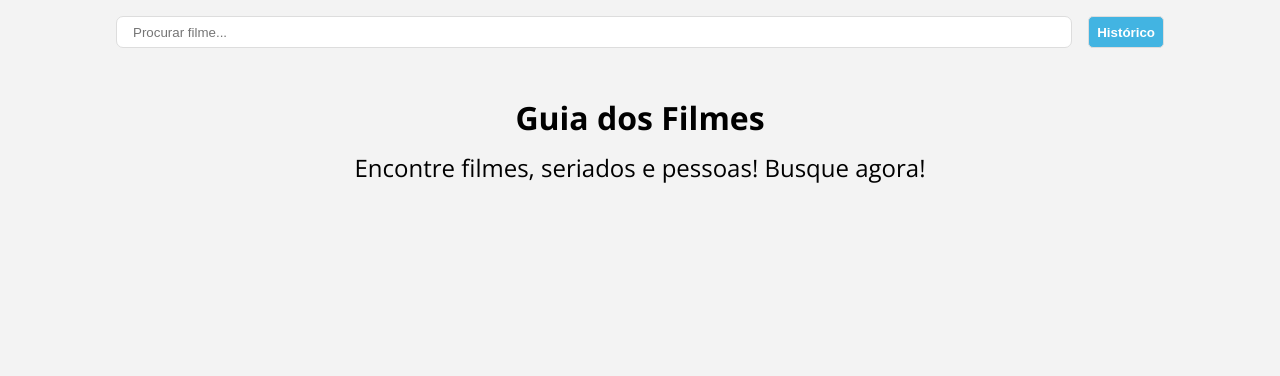
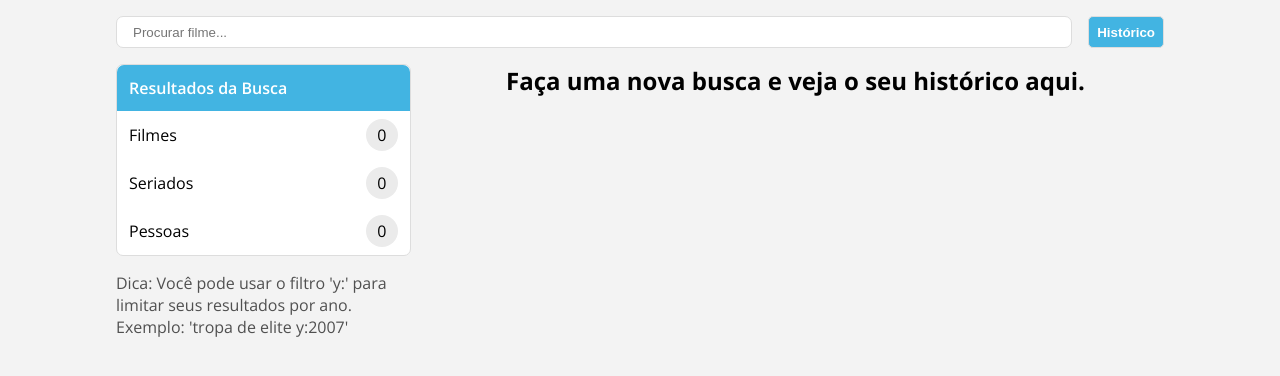
Before and after one commit to okalil/guide-to-movies, a Next.js app: page / in a window 1280 px wide. Both pictures are taken after a click on the button "Histórico". Shown: the top 376 px of the page. Built offline with nearby package versions, Linux system fonts and the light colour scheme.

Commit message:
update results history

```diff
--- a/src/components/History/index.js
+++ b/src/components/History/index.js
@@ -19,9 +19,12 @@ export default function ResultsHistory({ currentFilter }) {
           ? 'Faça uma nova busca e veja o seu histórico aqui.'
           : 'Histórico de resultados'}
       </h2>
-      {history.map((result, i) => {
-        return <Main key={i} {...{ currentFilter, historyData: result }} />;
-      })}
+      {history
+        .reverse()
+        .slice(0, 100)
+        .map((result, i) => {
+          return <Main key={i} {...{ currentFilter, historyData: result }} />;
+        })}
     </Container>
   );
 }
--- a/src/contexts/SearchContext.js
+++ b/src/contexts/SearchContext.js
@@ -9,7 +9,20 @@ export function SearchContextProvider({ children }) {
   const { data } = search;
 
   useEffect(() => {
-    if (data && data.results[0]) setHistory([...history, data]);
+    const history = JSON.parse(localStorage.getItem('movies-results-history'));
+
+    if (history) setHistory(history);
+  }, []);
+
+  useEffect(() => {
+    if (data && data.results[0]) {
+      const newHistory = [...history, data];
+      setHistory(newHistory);
+      localStorage.setItem(
+        'movies-results-history',
+        JSON.stringify(newHistory)
+      );
+    }
     return;
   }, [data]);
 
--- a/src/pages/index.js
+++ b/src/pages/index.js
@@ -30,7 +30,7 @@ export default function Home() {
           Histórico
         </HistoryButton>
       </Header>
-      {search.data ? (
+      {search.data || showHistory ? (
         <ResultsContainer>
           <Aside>
             <FiltersBox {...{ currentFilter, setFilter }} />
```
